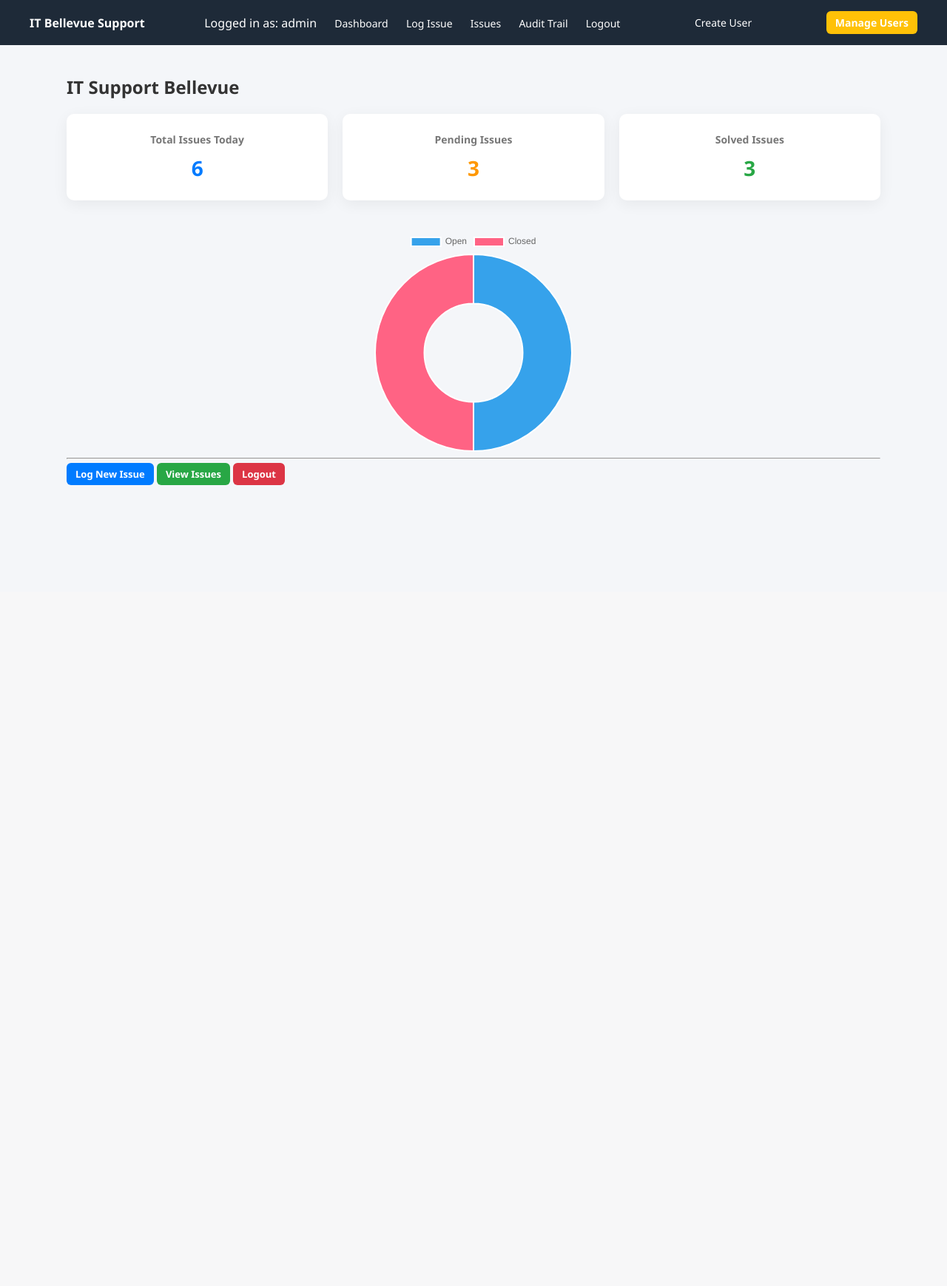
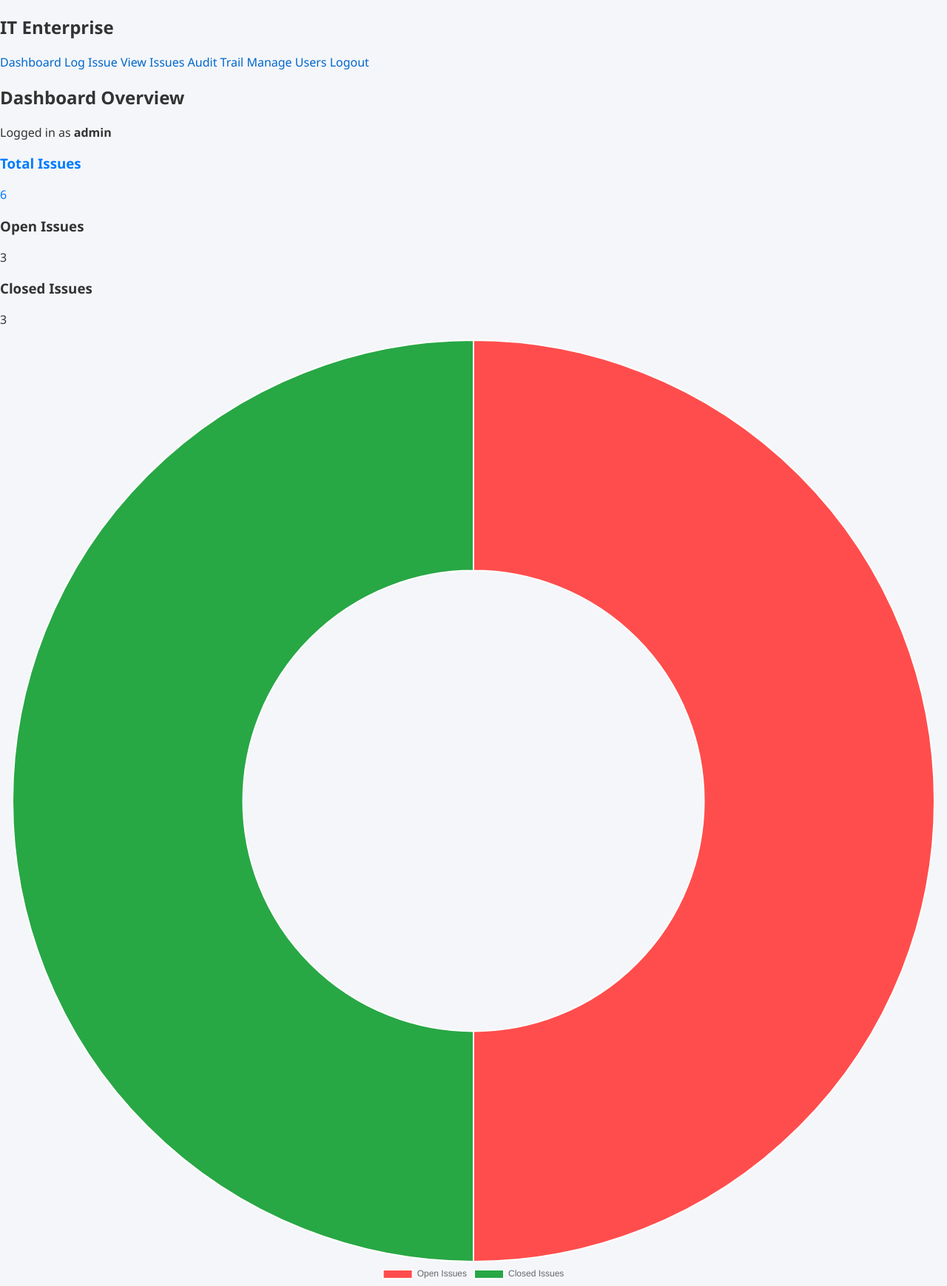
Before and after one commit to SamsonDeon/IT_Support_System, a Flask app: page /dashboard in a window 1280 px wide. Shown: the whole page at 74% size. Before the commit the page ends 656 px from the top, so only its background shows below. Run offline with Flask 3, Linux system fonts and the light colour scheme; a user stored in the database is signed in; data comes from the database, SQL or seed files in the repository.

Commit message:
Improved dashboard

```diff
--- a/static/style.css
+++ b/static/style.css
@@ -399,3 +399,11 @@ form button:hover {
 .auth-container button {
     width: 100%;
 }
+.table td {
+    vertical-align: top;
+}
+
+.table td:nth-child(3) {
+    max-width: 250px;
+    word-wrap: break-word;
+}
--- a/templates/dashboard.html
+++ b/templates/dashboard.html
@@ -1,83 +1,75 @@
 <!DOCTYPE html>
 <html>
 <head>
-    <title>Bellevue_Dashboard</title>
+    <title>IT Enterprise Dashboard</title>
     <link rel="stylesheet" href="{{ url_for('static', filename='style.css') }}">
+    <script src="https://cdn.jsdelivr.net/npm/chart.js"></script>
 </head>
 <body>
 
-<div class="navbar">
-    <div class="nav-left">
-        <strong>IT Bellevue Support</strong>
-    </div>
-
-    <div class="nav-right">
-        Logged in as: {{ session['user'] }}
-        <a href="/dashboard">Dashboard</a>
-        <a href="/log_issue">Log Issue</a>
-        <a href="/view_issues">Issues</a>
-        <a href="/audit_logs">Audit Trail</a>
-        <a href="/logout">Logout</a>
-    </div>
-        {% if session['role'] == 'Admin' %}
-        <a href="/signup">Create User</a>
-        {% endif %}
-        {% if session['role'] == 'Admin' %}
-        <a class="btn btn-warning" href="/manage_users">Manage Users</a>
-        {% endif %}
+<div class="sidebar">
+    <h2>IT Enterprise</h2>
+    <a href="/dashboard">Dashboard</a>
+    <a href="/log_issue">Log Issue</a>
+    <a href="/view_issues">View Issues</a>
+    <a href="/audit_logs">Audit Trail</a>
+    {% if session['role'] == 'Admin' %}
+        <a href="/manage_users">Manage Users</a>
+    {% endif %}
+    <a href="/logout" class="logout">Logout</a>
 </div>
 
-<div class="container">
-    <h2>IT Support Bellevue</h2>
+<div class="main-content">
 
-    <!-- STAT CARDS -->
-    <div class="stats">
-        <div class="card">
-            <strong>Total Issues Today</strong>
-            <span class="total">{{ total }}</span>
-        </div>
-
-        <div class="card">
-            <strong>Pending Issues</strong>
-            <span class="pending">{{ pending }}</span>
-        </div>
-
-        <div class="card">
-            <strong>Solved Issues</strong>
-            <span class="solved">{{ solved }}</span>
+    <div class="topbar">
+        <h2>Dashboard Overview</h2>
+        <div class="user-info">
+            Logged in as <strong>{{ session['user'] }}</strong>
         </div>
     </div>
 
-    <!-- CHART SECTION -->
-    <div class="chart-container">
-        <canvas id="issueChart"></canvas>
+    <div class="stats-container">
+        <div class="stat-card total">
+            <h3>Total Issues</h3>
+            <p>{{ total }}</p>
+        </div>
+
+        <div class="stat-card open">
+            <h3>Open Issues</h3>
+            <p>{{ pending }}</p>
+        </div>
+
+        <div class="stat-card closed">
+            <h3>Closed Issues</h3>
+            <p>{{ solved }}</p>
+        </div>
     </div>
 
-    <hr>
-
-    <div class="action-buttons">
-        <a class="btn btn-primary" href="/log_issue">Log New Issue</a>
-        <a class="btn btn-success" href="/view_issues">View Issues</a>
-        <a class="btn btn-danger" href="/logout">Logout</a>
+    <div class="chart-box">
+        <canvas id="issueChart"></canvas>
     </div>
 
 </div>
 
-<script src="https://cdn.jsdelivr.net/npm/chart.js"></script>
 <script>
 const ctx = document.getElementById('issueChart');
 
 new Chart(ctx, {
     type: 'doughnut',
     data: {
-        labels: ['Open', 'Closed'],
+        labels: ['Open Issues', 'Closed Issues'],
         datasets: [{
-            data: [{{ pending }}, {{ solved }}]
+            data: [{{ pending }}, {{ solved }}],
+            backgroundColor: ['#ff4d4d', '#28a745']
         }]
     },
     options: {
         responsive: true,
-        maintainAspectRatio: false
+        plugins: {
+            legend: {
+                position: 'bottom'
+            }
+        }
     }
 });
 </script>
```
Also changed, not shown: templates/view_issues.html (+36 -46 lines).
